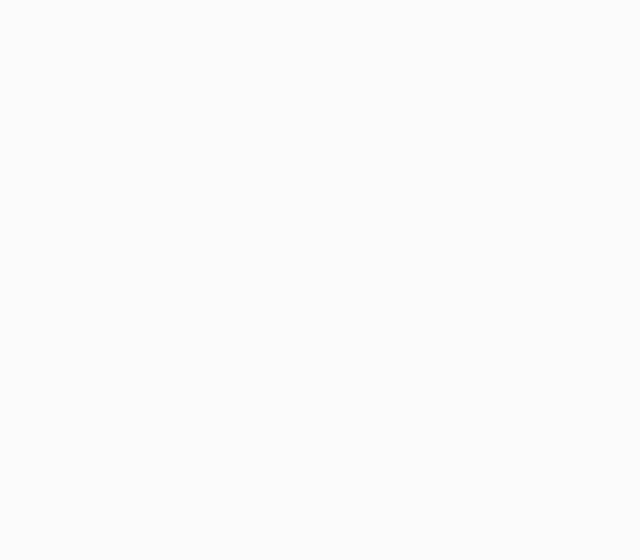
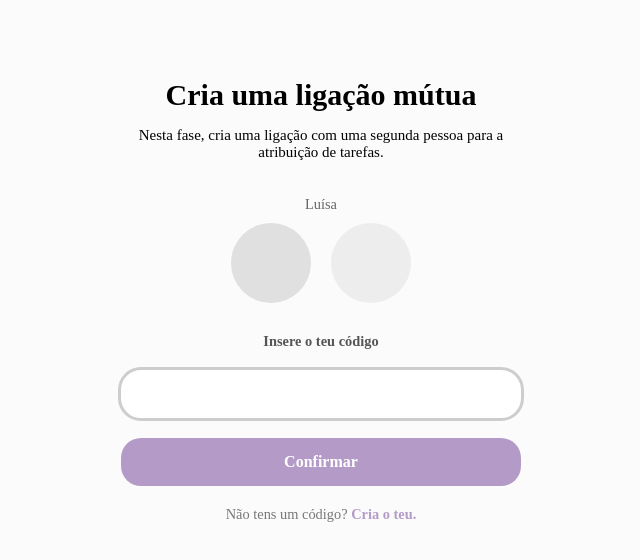
Before and after one commit to beatrizsfrodrigues/yu_cbl, a React (Create React App) app in the folder my-app/: page /connection in a window 1280 px wide. Before the commit this address had no page. Shown: the top 560 px of the page, without its empty margins (319-959 px from the left). Built offline with nearby package versions, Linux system fonts and the light colour scheme.

Commit message:
Criação da página "Connection" (não concluída)

```diff
--- a/my-app/src/App.js
+++ b/my-app/src/App.js
@@ -21,6 +21,7 @@
 import Grafico from "./components/Perfil/Grafico/Grafico";
 
 import Welcome from "./components/Welcome/Welcome";
+import Connection from "./components/Welcome/Connection";
 
 import Questions from "./components/Welcome/Questions";
 
@@ -46,6 +47,7 @@
           <Route path="/login" element={<Login />} />
           <Route path="/register" element={<Register />} />
           <Route path="/welcome" element={<Welcome />} />
+          <Route path="/connection" element={<Connection />} />
           <Route path="/questions" element={<Questions />} />
           <Route path="/informacoes" element={<Informacoes />} />
           <Route path="/infoPessoal" element={<InfoPessoal />} />
--- /dev/null
+++ b/my-app/src/components/Welcome/Connection.js
@@ -0,0 +1,41 @@
+import React from "react";
+import "./connection.css";
+
+const Connection = () => {
+
+    return (
+        <div className="connection-page">
+
+            {/* Título da página */}
+            <p className="page-title">Cria uma ligação mútua</p>
+            <p className="page-desc">
+                Nesta fase, cria uma ligação com uma segunda pessoa para a atribuição de tarefas.
+            </p>
+
+            {/* Ícones de perfil (colocar num componente separado) */}
+            <div className="connection-placeholder">
+                <span className="profile-label">Luísa</span>
+                <div className="profile-images">
+                    <div className="profile-img"></div>
+                    <div className="profile-img profile-placeholder"></div>
+                </div>
+            </div>
+
+            {/* Input e botão */}
+            <div className="input-section">
+                <label className="input-label">Insere o teu código</label>
+                <input
+                    type="text"
+                    className="code-input"
+                />
+                <button className="confirm-button">Confirmar</button>
+            </div>
+
+            <p className="footer-text">
+                Não tens um código? <a href="#" className="create-link">Cria o teu.</a>
+            </p>
+        </div>
+    );
+};
+
+export default Connection;
--- a/my-app/src/components/Welcome/Questions.js
+++ b/my-app/src/components/Welcome/Questions.js
@@ -1,7 +1,10 @@
 import React, { useState } from "react";
 import "./questions.css";
+import { useNavigate } from "react-router-dom";
 
 const Questions = () => {
+
+    const navigate = useNavigate();
 
     const questionData = [
         {
@@ -64,7 +67,7 @@
             setSelectedOption(null);
         } else {
             console.log("Fim do questionário");
-            // ⚠️ Navegar para página de coneção aqui
+            navigate("/connection");
         }
     };
 
--- /dev/null
+++ b/my-app/src/components/Welcome/connection.css
@@ -0,0 +1,119 @@
+body {
+    margin: 0;
+    padding: 0;
+    background-color: #f9f9f9;
+    display: flex;
+    justify-content: center;
+    align-items: center;
+}
+
+.connection-page {
+    text-align: center;
+    max-width: 400px;
+    margin: 0 auto;
+    padding: 20px;
+}
+
+.page-title {
+    font-size: 30px;
+        font-weight: bold;
+        color: black;
+        margin-bottom: 10px;
+        margin-top: 10px;
+}
+
+.page-desc {
+    font-size: 15px;
+        color: black;
+        font-weight: lighter;
+        margin-bottom: 35px;
+}
+
+.connection-placeholder {
+    margin: 30px 0;
+    display: flex;
+    flex-direction: column;
+    align-items: center;
+}
+
+.profile-label {
+    font-size: 0.9rem;
+    color: #666;
+    margin-bottom: 10px;
+}
+
+.profile-images {
+    display: flex;
+    justify-content: space-between;
+    gap: 20px;
+    position: relative;
+}
+
+.profile-img {
+    width: 80px;
+    height: 80px;
+    background-color: #e0e0e0;
+    border-radius: 50%;
+    display: inline-block;
+}
+
+.profile-placeholder {
+    opacity: 0.5;
+}
+
+.input-section {
+    margin-top: 20px;
+}
+
+.input-label {
+    display: block;
+    font-size: 0.9rem;
+    color: #555;
+    margin-bottom: 10px;
+}
+
+.code-input {
+    width: 85%;
+    margin-top: 20px;
+    padding: 15px 30px;
+    font-size: 1rem;
+    border: none;
+    border-radius: 20px;
+    margin-bottom: 20px;
+    outline: #cdcdcd 3px solid;
+}
+
+.code-input:focus {
+    outline: #b49bc7 2px solid;
+}
+
+.confirm-button {
+    width: 100%;
+    padding: 15px 30px;
+    background-color: #b49bc7;
+    color: #fff;
+    font-size: 1rem;
+    border: none;
+    border-radius: 20px;
+    transition: background-color 0.3s;
+}
+
+.confirm-button:hover {
+    background-color: #a09f9f;
+}
+
+.footer-text {
+    font-size: 0.9rem;
+    color: #777;
+    margin-top: 20px;
+}
+
+.create-link {
+    color: #b49bc7;
+    text-decoration: none;
+    font-weight: bold;
+}
+
+.create-link:hover {
+    text-decoration: underline;
+}
--- a/my-app/src/components/Welcome/questions.css
+++ b/my-app/src/components/Welcome/questions.css
@@ -15,7 +15,7 @@
 }
 
 .question-desc {
-    font-size: 18px;
+    font-size: 15px;
     color: black;
     font-weight: lighter;
     margin-bottom: 35px;
```
